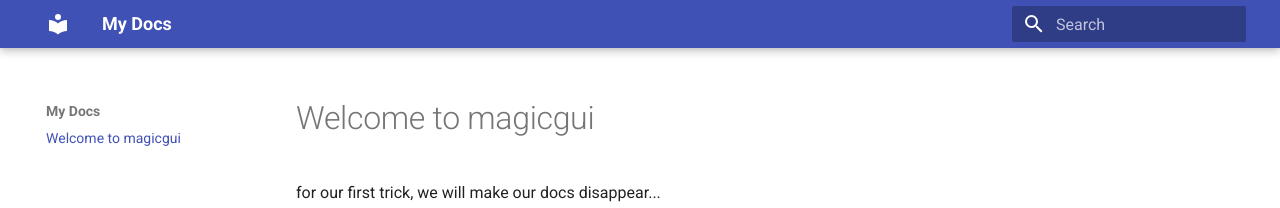
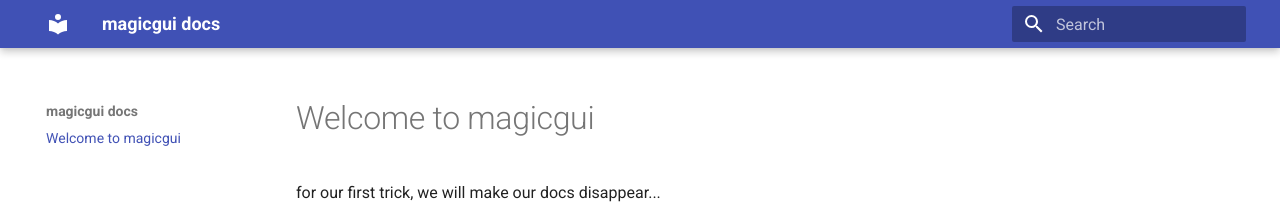
Before and after one commit to pyapp-kit/magicgui, an MkDocs documentation site: the page built from docs/index.md, in a window 1280 px wide. Shown: the top 208 px of the page. Built offline with MkDocs 1.6.1 and Material for MkDocs 9.7.7, drawn with Linux system fonts in a browser that asks for light colours.

Commit message:
more CI stuff

```diff
--- a/mkdocs.yml
+++ b/mkdocs.yml
@@ -1,3 +1,3 @@
-site_name: My Docs
+site_name: magicgui docs
 theme:
   name: 'material'
--- a/requirements.txt
+++ b/requirements.txt
@@ -1 +1 @@
-qtpy>=1.7.0
+-r requirements/dev.txt
```
Also changed, not shown: 5 other files.
